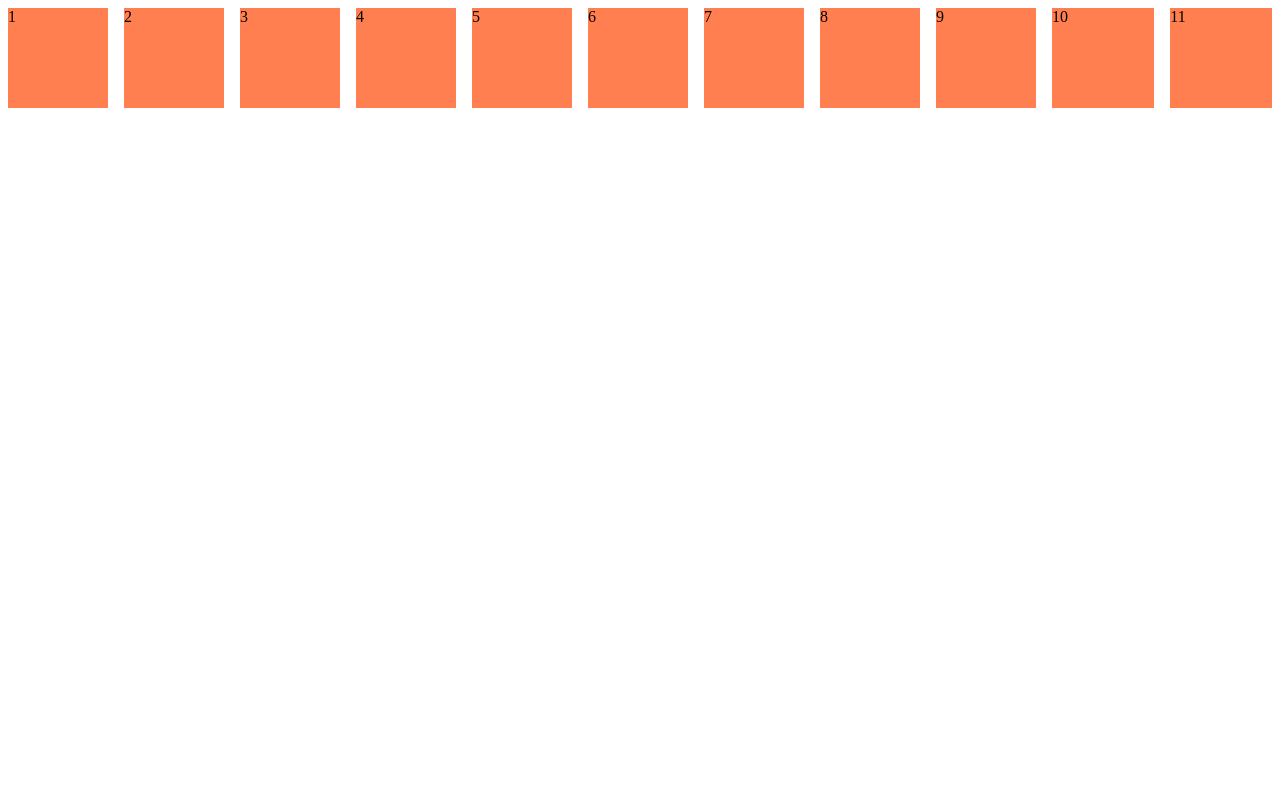
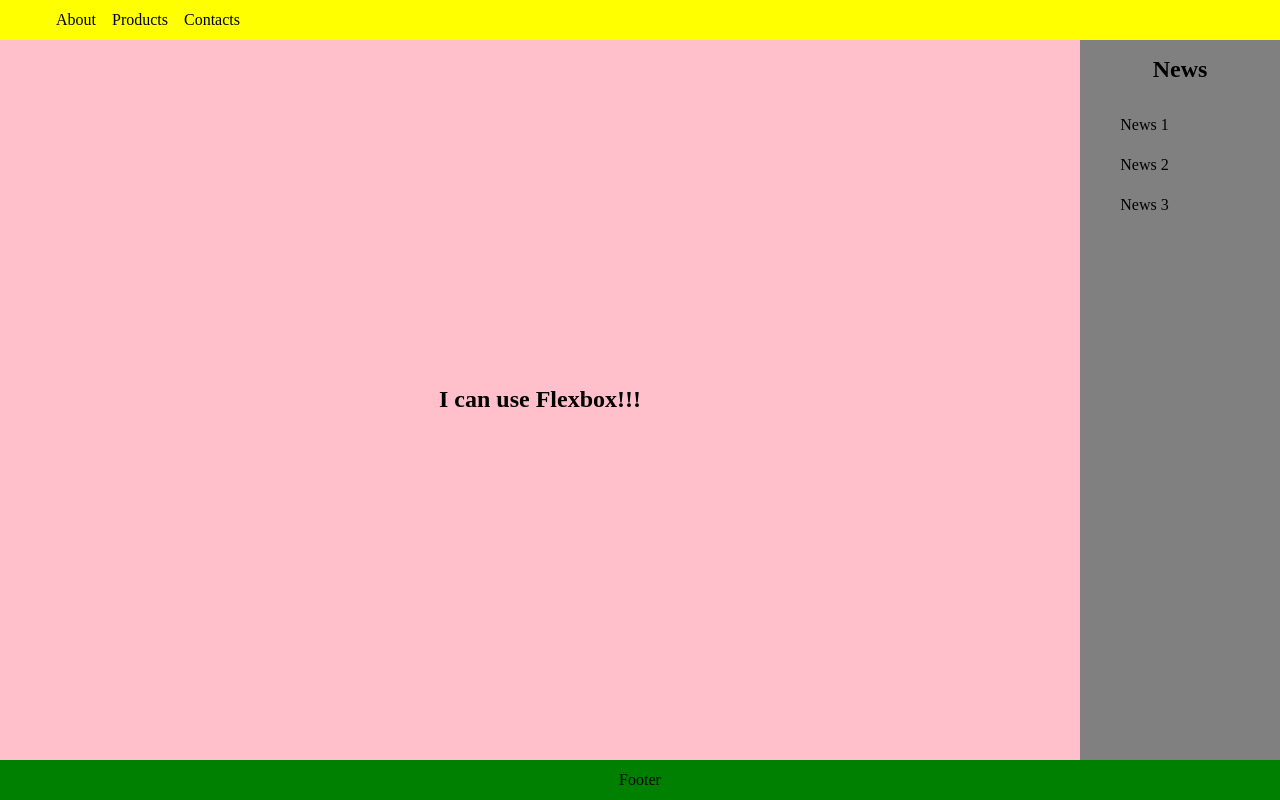
Before and after one commit to Scandal1996/GitHun, a plain HTML site: page index.html in a window 1280 px wide. Drawn offline with nearby package versions, Linux system fonts and the light colour scheme.

Commit message:
Add files via upload

```diff
--- a/index.html
+++ b/index.html
@@ -11,27 +11,33 @@
     />
 
     <link rel="stylesheet" href="styles.css">
-    <style>
-      div.block {
-        background-color: coral;
-        margin: 8px;
-      }
-    </style>
   </head>
 
   <body>
-    <div class="container">
-      <div class="block">1</div>
-      <div class="block">2</div>
-      <div class="block">3</div>
-      <div class="block">4</div>
-      <div class="block">5</div>
-      <div class="block">6</div>
-      <div class="block">7</div>
-      <div class="block">8</div>
-      <div class="block">9</div>
-      <div class="block">10</div>
-      <div class="block">11</div>
-    </div>
+    <div class="page">
+    <header class="header">
+      <nav>
+        <ul class="navigation">
+          <li class="first">About</li>
+          <li class="first">Products</li>
+          <li class="first">Contacts</li>
+        </ul>
+      </nav>
+    </header>
+    <main class="main">
+      <section class="section">
+        <h2 class="h2">I can use Flexbox!!!</h2>
+      </section>
+      <aside class="aside">
+        <h2 class="h22">News</h2>
+        <ul class="nav2">
+          <li class="li2">News 1</li>
+          <li class="li2">News 2</li>
+          <li class="li2">News 3</li>
+        </ul>
+      </aside>
+    </main>
+    <footer class="footer"><span class="footerText">Footer</span></footer>
+  </div>
   </body>
 </html>
--- a/styles.css
+++ b/styles.css
@@ -1,11 +1,70 @@
-.block{
-  height: 100px;
-  min-width: 100px;
-  flex-shrink: 0;
-  flex-grow: 1;
+
+.header{
+  height: 40px;
+  background-color: yellow;
+  display: flex;
+  align-items: center;
 }
 
-.container{
+.page{
   display: flex;
-  flex-wrap: wrap;
+  flex-direction: column;
+  height: 100vh;
 }
+
+.footer{
+  height: 40px;
+  background-color: green;
+  display: flex;
+}
+
+.footerText{
+  margin: auto;
+}
+
+.navigation{
+  margin: 0;
+  display: flex;
+  list-style-type: none;
+}
+
+.first{
+  margin-left: 16px;
+}
+
+.section{
+  flex-grow: 1;
+  background-color: pink;
+  display: flex;
+}
+
+.h2{
+  margin: auto;
+}
+
+.main{
+  flex-grow: 1;
+  display: flex;
+}
+
+.aside{
+  background-color: grey;
+  display: flex;
+  flex-direction: column;
+  align-items: center;
+  width: 200px;
+}
+
+.h22{
+  margin: 16px;
+}
+
+.nav2{
+  margin-right: 111px;
+}
+
+.li2{
+  height: 40px;
+
+  list-style-type: none;
+}
```
